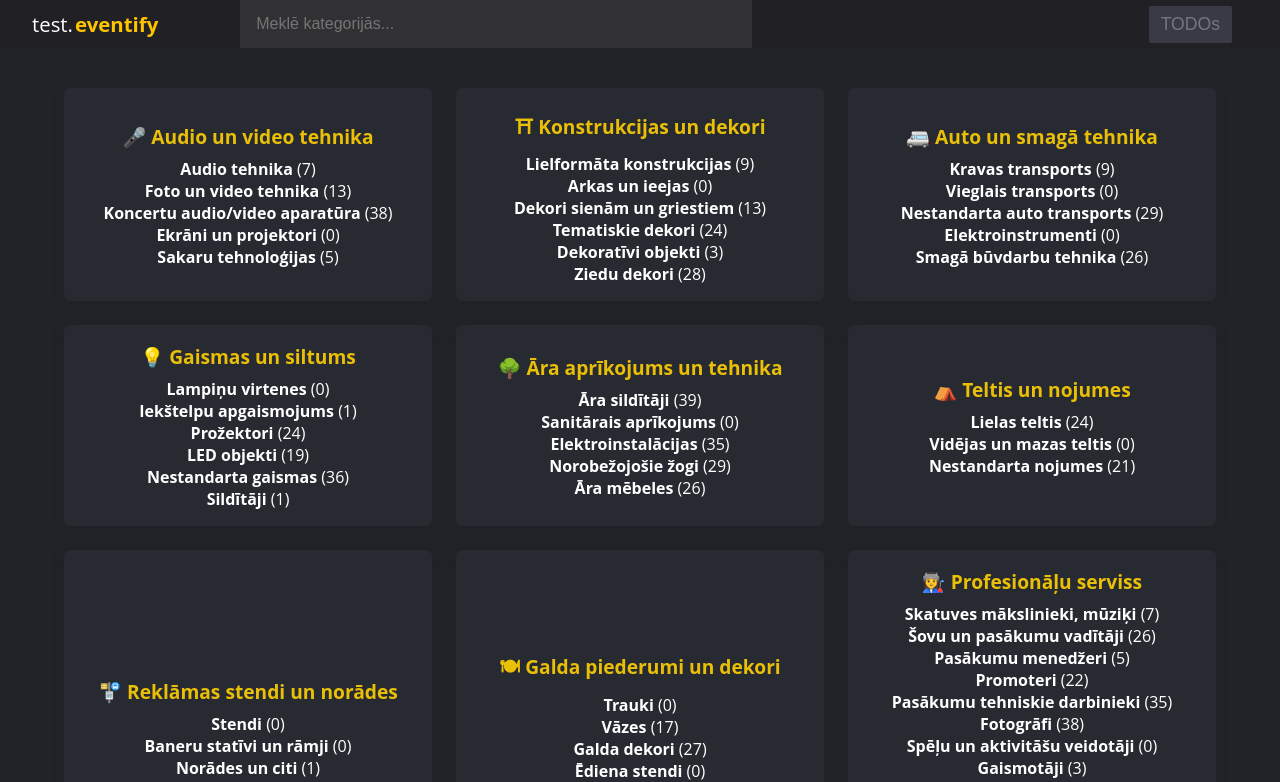
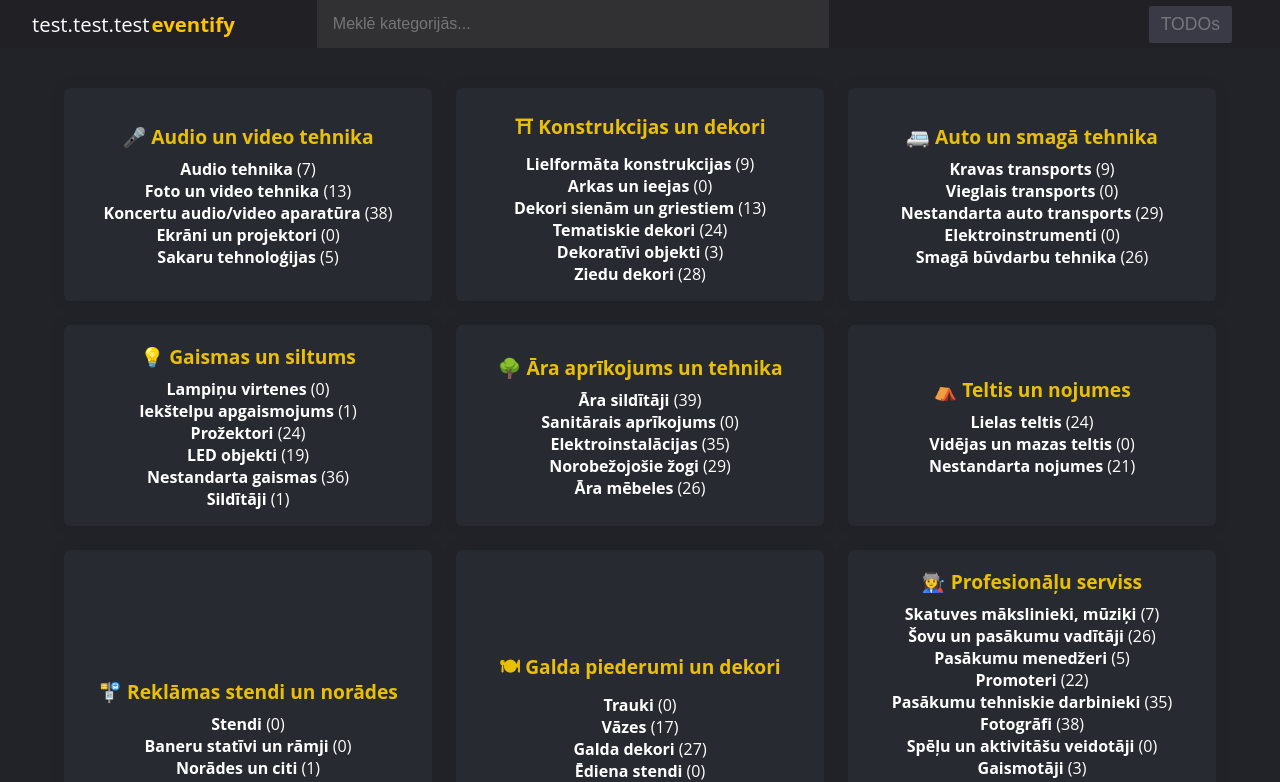
Before and after one commit to getdagnis/react-dark-event, a React (Create React App) app: page / in a window 1280 px wide. Shown: the top 782 px of the page. Built offline with nearby package versions, Linux system fonts and the light colour scheme.

Commit message:
update test

```diff
--- a/src/App.jsx
+++ b/src/App.jsx
@@ -14,7 +14,7 @@ class App extends Component {
 
     this.state = {
       categories: [],
-      message: "test.",
+      message: "test.test.test",
       title: "eventify",
       searchValue: "",
     };
```
